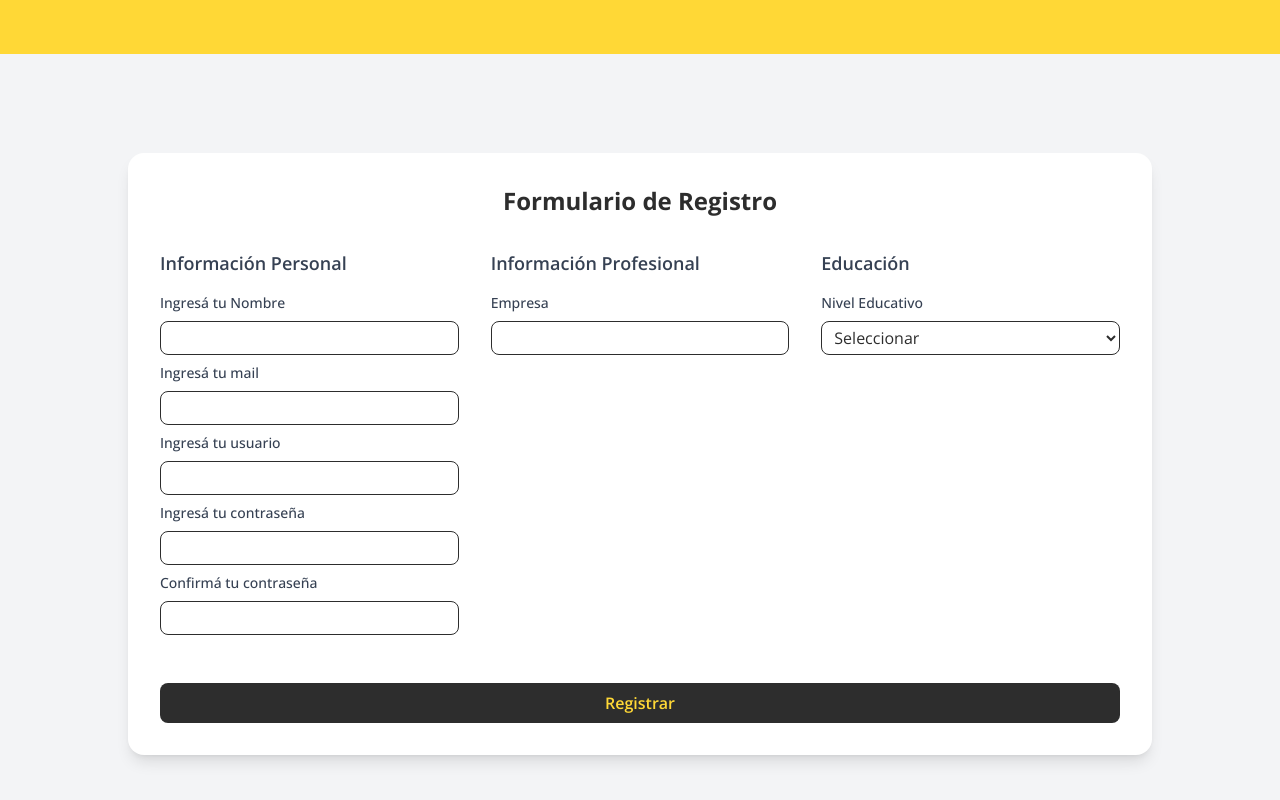
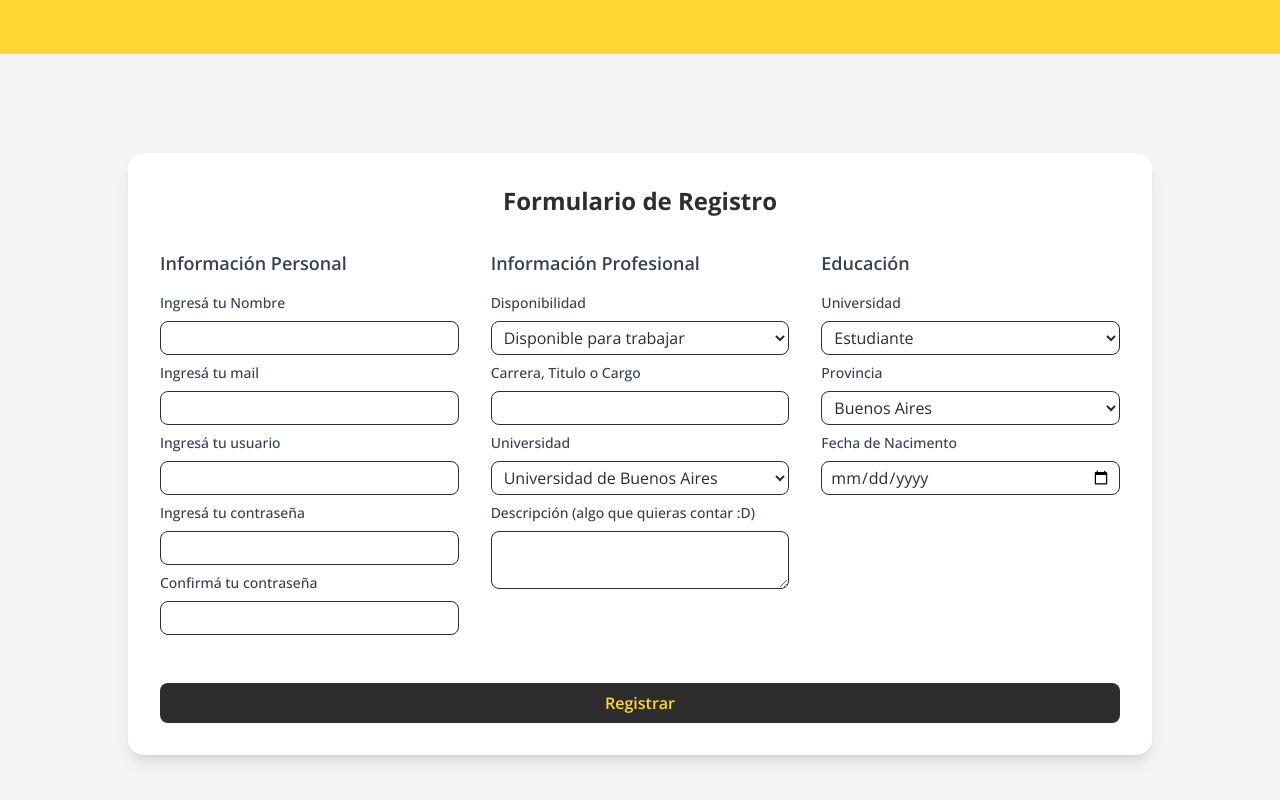
Before and after one commit to NachoXS15/hive, a Next.js app: page /register in a window 1280 px wide. Shown: the part 746-1546 px from the top of the page. Built offline with nearby package versions, Linux system fonts and the light colour scheme; no server answers; what @midudev/tailwind-animations would draw is missing.

Commit message:
fixing bugs when fetching posts, updated post and register component

```diff
--- a/src/app/components/Post.tsx
+++ b/src/app/components/Post.tsx
@@ -1,3 +1,8 @@
+import { PostType } from "../utils/definitions"
+
+type Props = {
+	post: PostType
+}
 
 export default function Post() {
 	return (
--- a/src/app/components/Profile.tsx
+++ b/src/app/components/Profile.tsx
@@ -12,7 +12,7 @@ export default async function Profile({id}: Props) {
     console.log(profile);
 
     return (
-        <article className="bg-amber-50 shadow-xl py-7 rounded-lg md:px-10 w-full px-5 2xl:w-3/6 xl:w-10/12 md:w-3/4 h-fit">
+        <article className="bg-slate-50 shadow-xl py-7 rounded-lg md:px-10 w-full px-5 2xl:w-3/6 xl:w-10/12 md:w-3/4 h-fit">
             <section className="flex gap-20 flex-col xl:flex-row items-center justify-between">
                 <div className="h-[200px] xl:h-[180px] flex items-center gap-10">
                     <div className="rounded-full self-start min-w-[150px] min-h-[150px] bg-cover bg-center" style={{ backgroundImage: `url('/images/nacho.webp')` }}>
--- a/src/app/home/page.tsx
+++ b/src/app/home/page.tsx
@@ -9,10 +9,7 @@ export default async function page() {
     if (error) {
         redirect("/404")
     }
-    console.log(data.user.id);
-
     const profile = await fetchUserById(data.user?.id);
-    console.log(profile);
 
     return (
         <main className="flex w-full h-[600px] flex-col">
--- a/src/app/register/page.tsx
+++ b/src/app/register/page.tsx
@@ -118,31 +118,85 @@ export default function page() {
                             <div>
                                 <h3 className="text-lg font-semibold mb-4 text-gray-700">Información Personal</h3>
                                 <label className="block mb-2 text-sm font-medium text-gray-700">Ingresá tu Nombre</label>
-                                <input type="text" required name="name" className="w-full mb-2 px-2 py-1 border rounded-lg focus:outline-none focus:ring-2 focus:ring-blue-500" />
+                                <input type="text" required name="name" className="w-full mb-2 px-2 py-1 border rounded-lg focus:outline-none focus:ring-2 focus:border-yellow-main focus:ring-yellow-500" />
                                 <label className="block mb-2 text-sm font-medium text-gray-700">Ingresá tu mail</label>
-                                <input type="text" required name="mail" className="w-full mb-2 px-2 py-1 border rounded-lg focus:outline-none focus:ring-2 focus:ring-blue-500" />
+                                <input type="text" required name="mail" className="w-full mb-2 px-2 py-1 border rounded-lg focus:outline-none focus:ring-2 focus:border-yellow-main focus:ring-yellow-500" />
                                 <label className="block mb-2 text-sm font-medium text-gray-700">Ingresá tu usuario</label>
-                                <input type="text" required name="user" className="w-full mb-2 px-2 py-1 border rounded-lg focus:outline-none focus:ring-2 focus:ring-blue-500" />
+                                <input type="text" required name="user" className="w-full mb-2 px-2 py-1 border rounded-lg focus:outline-none focus:ring-2 focus:border-yellow-main focus:ring-yellow-500" />
                                 <label className="block mb-2 text-sm font-medium text-gray-700">Ingresá tu contraseña</label>
-                                <input type="text" required name="password" className="w-full mb-2 px-2 py-1 border rounded-lg focus:outline-none focus:ring-2 focus:ring-blue-500" />
+                                <input type="text" required name="password" className="w-full mb-2 px-2 py-1 border rounded-lg focus:outline-none focus:ring-2 focus:border-yellow-main focus:ring-yellow-500" />
                                 <label className="block mb-2 text-sm font-medium text-gray-700">Confirmá tu contraseña</label>
-                                <input type="text" required name="confirm-password" className="w-full mb-2 px-2 py-1 border rounded-lg focus:outline-none focus:ring-2 focus:ring-blue-500" />
+                                <input type="text" required name="confirm-password" className="w-full mb-2 px-2 py-1 border rounded-lg focus:outline-none focus:ring-2 focus:border-yellow-main focus:ring-yellow-500" />
                             </div>
                             <div>
                                 <h3 className="text-lg font-semibold mb-4 text-gray-700">Información Profesional</h3>
-                                <label className="block mb-2 text-sm font-medium text-gray-700">Empresa</label>
-                                <input type="text" className="w-full mb-2 px-2 py-1 border rounded-lg focus:outline-none focus:ring-2 focus:ring-blue-500" />
+                                <label className="block mb-2 text-sm font-medium text-gray-700">Disponibilidad</label>
+                                <select required name="job_avaliable" className="w-full mb-2 px-2 py-1 border rounded-lg focus:outline-none focus:ring-2 focus:border-yellow-main focus:ring-yellow-500">
+                                    <option value="" defaultValue="Seleccionar" disabled>Seleccionar</option>
+                                    <option value="Disponible para trabajar">Disponible para trabajar</option>
+                                    <option value="Trabajando">Trabajando</option>
+                                </select>
+                                <label className="block mb-2 text-sm font-medium text-gray-700">Carrera, Titulo o Cargo</label>
+                                <input type="text" required name="degree" className="w-full mb-2 px-2 py-1 border rounded-lg focus:outline-none focus:ring-2 focus:border-yellow-main focus:ring-yellow-500" />
+                                <label className="block mb-2 text-sm font-medium text-gray-700">Universidad</label>
+                                <select required name="university" className="w-full mb-2 px-2 py-1 border rounded-lg focus:outline-none focus:ring-2 focus:border-yellow-main focus:ring-yellow-500"  id="universidad">
+                                    <option value="Universidad de Buenos Aires">Universidad de Buenos Aires</option>
+                                    <option value="Universidad Nacional de La Plata">Universidad Nacional de La Plata</option>
+                                    <option value="Universidad Nacional de Córdoba">Universidad Nacional de Córdoba</option>
+                                    <option value="Universidad Nacional de Mar del Plata">Universidad Nacional de Mar del Plata</option>
+                                    <option value="Universidad Nacional del Centro de la Provincia de Buenos Aires">Universidad Nacional del Centro de la Provincia de Buenos Aires</option>
+                                    <option value="Universidad Nacional de San Martín">Universidad Nacional de San Martín</option>
+                                    <option value="Universidad Tecnológica Nacional">Universidad Tecnológica Nacional</option>
+                                    <option value="Universidad Nacional de Quilmes">Universidad Nacional de Quilmes</option>
+                                    <option value="Universidad Nacional de Tucumán">Universidad Nacional de Tucumán</option>
+                                    <option value="Universidad Nacional de Rosario">Universidad Nacional de Rosario</option>
+                                    <option value="Universidad Nacional del Litoral">Universidad Nacional del Litoral</option>
+                                    <option value="Universidad Nacional de San Luis">Universidad Nacional de San Luis</option>
+                                    <option value="Universidad Nacional del Comahue">Universidad Nacional del Comahue</option>
+                                    <option value="Pontificia Universidad Católica Argentina">Pontificia Universidad Católica Argentina</option>
+                                </select>
+                                <label className="block mb-2 text-sm font-medium text-gray-700">Descripción (algo que quieras contar :D)</label>
+                                <textarea required name="desc" className="w-full mb-2 px-2 py-1 border rounded-lg focus:outline-none focus:ring-2 focus:border-yellow-main focus:ring-yellow-500" />
                             </div>
                             <div>
                                 <h3 className="text-lg font-semibold mb-4 text-gray-700">Educación</h3>
-                                <label className="block mb-2 text-sm font-medium text-gray-700">Nivel Educativo</label>
-                                <select className="w-full mb-2 px-2 py-1 border rounded-lg focus:outline-none focus:ring-2 focus:ring-blue-500">
-                                    <option value="">Seleccionar</option>
-                                    <option value="secundario">Secundario</option>
-                                    <option value="terciario">Terciario</option>
-                                    <option value="universitario">Universitario</option>
-                                    <option value="posgrado">Posgrado</option>
+                                <label className="block mb-2 text-sm font-medium text-gray-700">Universidad</label>
+                                <select required name="student_status" className="w-full mb-2 px-2 py-1 border rounded-lg focus:outline-none focus:ring-2 focus:ring-yellow-500">
+                                    <option value="" defaultValue="Seleccionar" disabled>Estado de Estudiante</option>
+                                    <option value="Estudiante">Estudiante</option>
+                                    <option value="Freelance">Freelance</option>
+                                    <option value="Graduado">Graduado</option>
+                                    <option value="Posgrado">Posgrado</option>
                                 </select>
+                                <label className="block mb-2 text-sm font-medium text-gray-700">Provincia</label>
+                                <select className="w-full mb-2 px-2 py-1 border rounded-lg focus:outline-none focus:ring-2 focus:border-yellow-main focus:ring-yellow-500" name="province" id="province">
+                                    <option value="Buenos Aires">Buenos Aires</option>
+                                    <option value="Catamarca">Catamarca</option>
+                                    <option value="Chaco">Chaco</option>
+                                    <option value="Chubut">Chubut</option>
+                                    <option value="Córdoba">Córdoba</option>
+                                    <option value="Corrientes">Corrientes</option>
+                                    <option value="Entre Ríos">Entre Ríos</option>
+                                    <option value="Formosa">Formosa</option>
+                                    <option value="Jujuy">Jujuy</option>
+                                    <option value="La Pampa">La Pampa</option>
+                                    <option value="La Rioja">La Rioja</option>
+                                    <option value="Mendoza">Mendoza</option>
+                                    <option value="Misiones">Misiones</option>
+                                    <option value="Neuquén">Neuquén</option>
+                                    <option value="Río Negro">Río Negro</option>
+                                    <option value="Salta">Salta</option>
+                                    <option value="San Juan">San Juan</option>
+                                    <option value="San Luis">San Luis</option>
+                                    <option value="Santa Cruz">Santa Cruz</option>
+                                    <option value="Santa Fe">Santa Fe</option>
+                                    <option value="Santiago del Estero">Santiago del Estero</option>
+                                    <option value="Tierra del Fuego">Tierra del Fuego</option>
+                                    <option value="Tucumán">Tucumán</option>
+                                    <option value="Ciudad Autónoma de Buenos Aires">Ciudad Autónoma de Buenos Aires</option>
+                                </select>
+                                <label className="block mb-2 text-sm font-medium text-gray-700">Fecha de Nacimento</label>
+                                <input required name="birthday" type="date" className="w-full mb-2 px-2 py-1 border rounded-lg focus:outline-none focus:ring-2 focus:border-yellow-main focus:ring-yellow-500" />
                             </div>
                         </div>
                         <button type="submit" className="mt-10 w-full py-2 text-yellow-main bg-black-main font-semibold rounded-lg hover:bg-yellow-main hover:text-black-main transition cursor-pointer">
```
Also changed, not shown: src/app/components/CreatePost.tsx (added, +12 -0 lines), src/app/components/ProfileFeed.tsx (+17 -9 lines), src/app/home/my-profile/page.tsx (+8 -1 lines), src/app/home/profile/[id]/page.tsx (+7 -1 lines), src/app/lib/data-server.ts (+15 -2 lines), src/app/utils/definitions.ts (+14 -4 lines).
